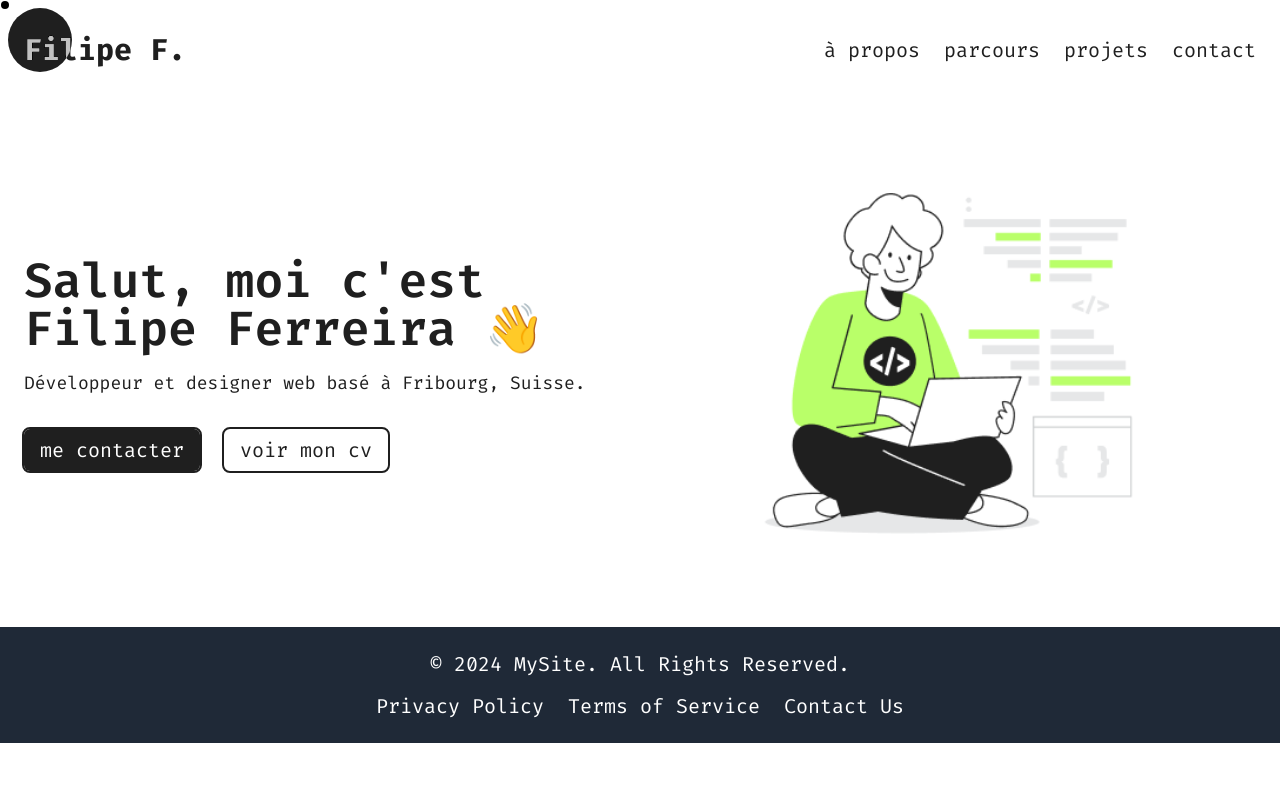
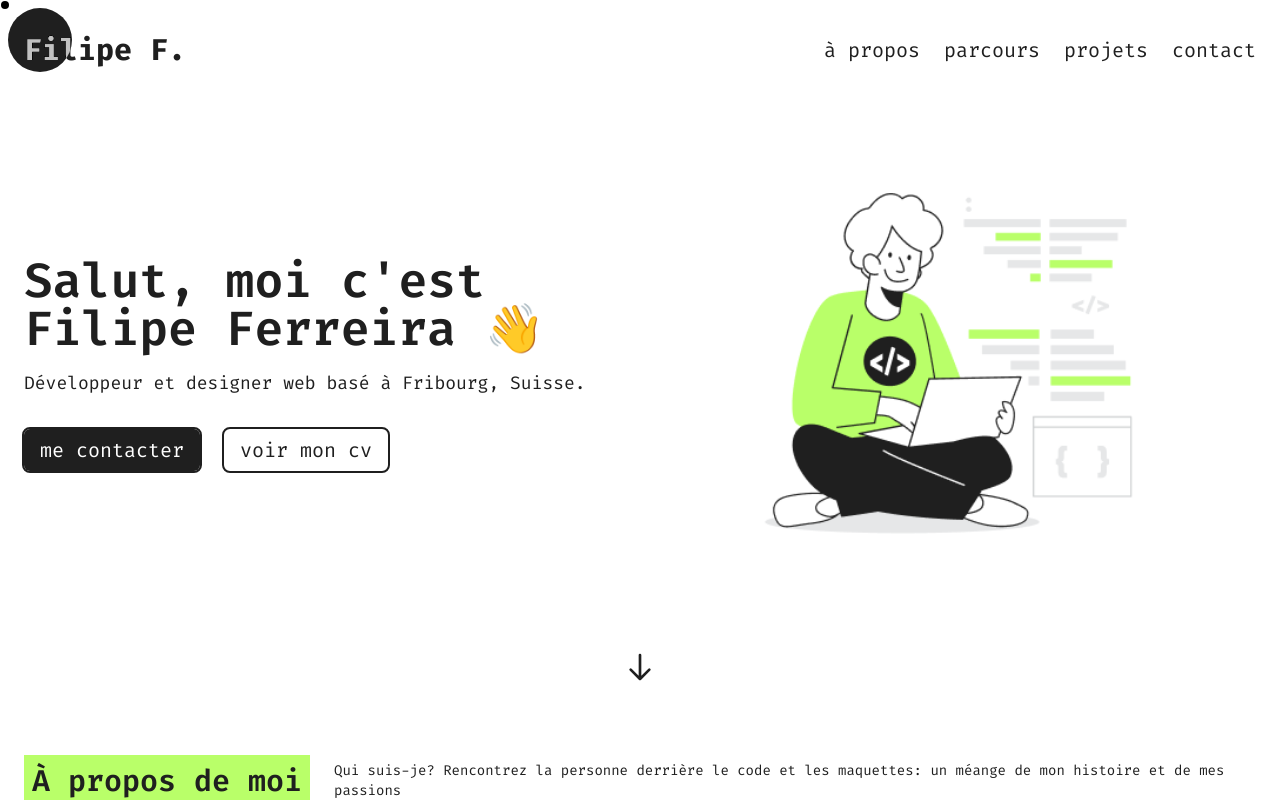
Before and after one commit to maiscommentz/portfolio-2025, a Vue app: page / in a window 1280 px wide. Shown: the top 800 px of the page. Built offline with nearby package versions, Linux system fonts and the light colour scheme.

Commit message:
🚧 Create about section

```diff
--- a/src/assets/lang.json
+++ b/src/assets/lang.json
@@ -5,6 +5,10 @@
             "subtitle": "Développeur et designer web basé à Fribourg, Suisse.",
             "cta1": "me contacter",
             "cta2": "voir mon cv"
+        },
+        "about": {
+            "title": "À propos de moi",
+            "subtitle": "Qui suis-je? Rencontrez la personne derrière le code et les maquettes: un méange de mon histoire et de mes passions"
         }
     }
 }
--- a/src/views/Home.vue
+++ b/src/views/Home.vue
@@ -16,8 +16,22 @@
                 </div>
             </div>
         </div>
+        <!-- Down Arrow -->
+        <div class="flex justify-center py-8">
+            <svg xmlns="http://www.w3.org/2000/svg" class="h-8 w-8 cursor-pointer text-cBlack animate-bounce" fill="none" viewBox="0 0 24 24" stroke="currentColor">
+                <path stroke-linecap="round" stroke-linejoin="round" stroke-width="2" d="M19 14l-7 7m0 0l-7-7m7 7V3"></path>
+            </svg>
+        </div>
+        <!-- Section About -->
+        <div id="about" class="container mx-auto py-8 px-6">
+            <Title>
+                <template v-slot:title>{{ $t('about.title') }}</template>
+                <template v-slot:subtitle>{{ $t('about.subtitle') }}</template>
+            </Title>
+        </div>
     </main>
 </template>
 <script setup lang="ts">
 import Button from '@/components/Button.vue'
+import Title from '@/components/Title.vue'
 </script>
```
